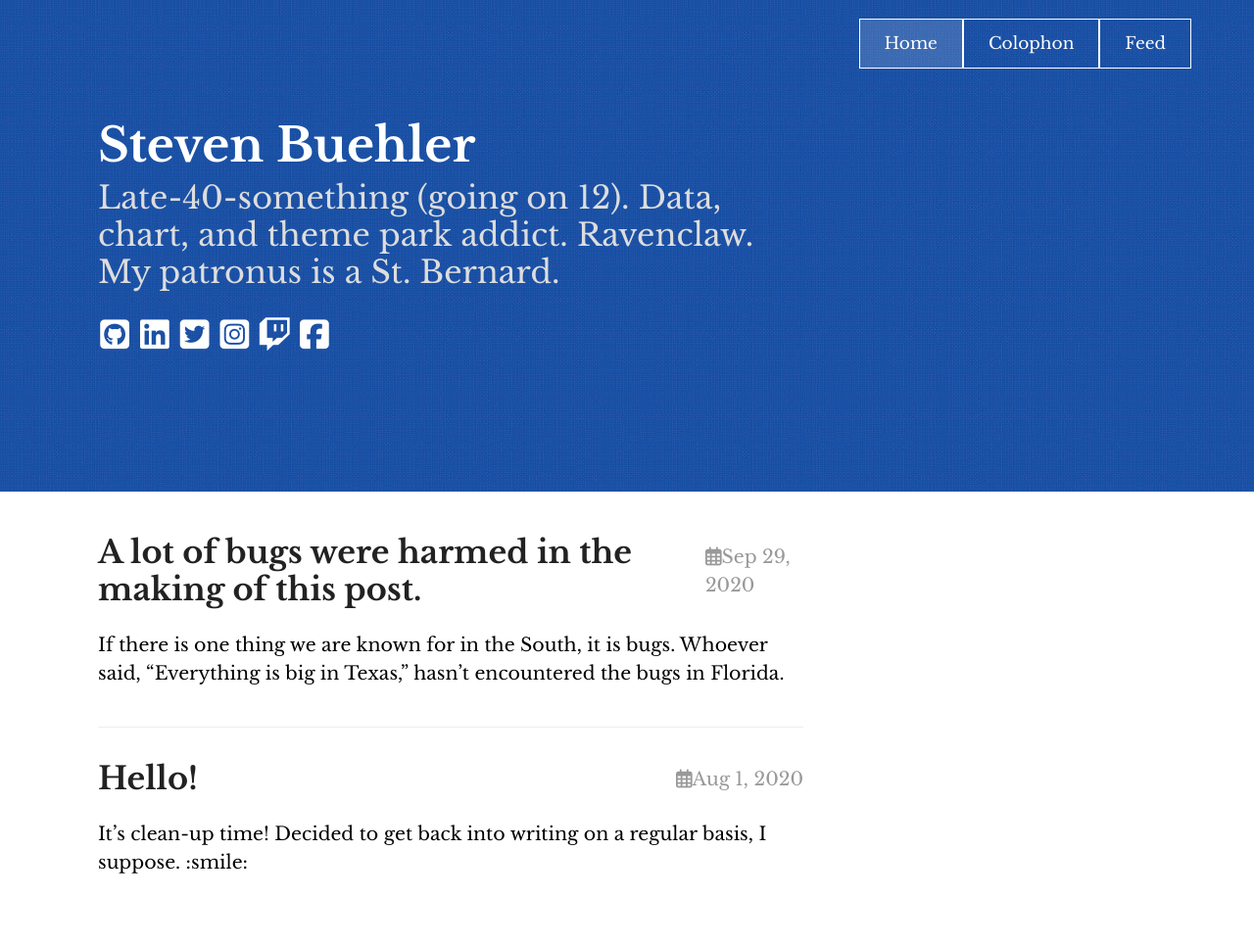
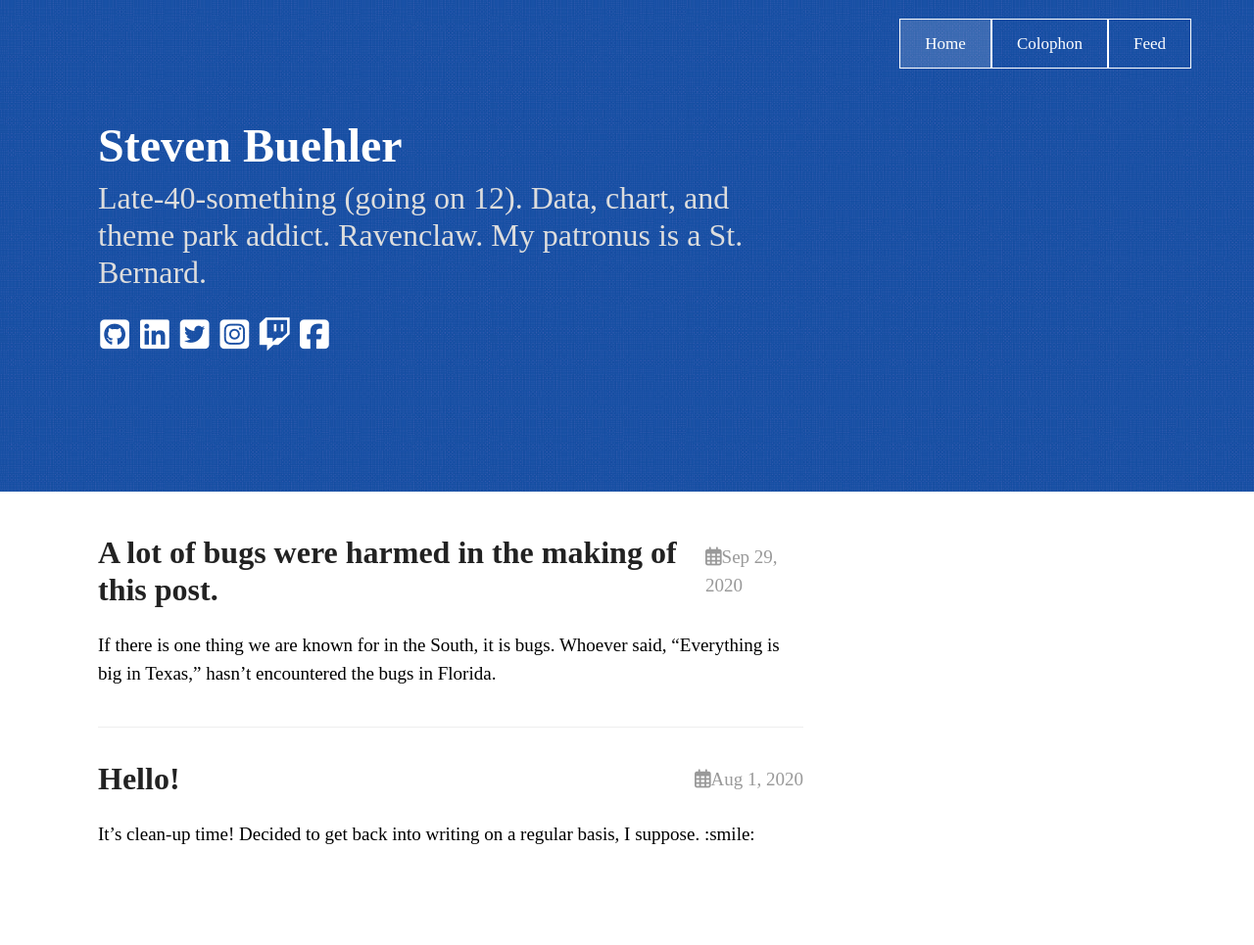
Before and after one commit to stevenbuehler/stevenbuehler.github.io, a Jekyll site: the page built from index.md, in a window 1280 px wide. Shown: the whole page at 98% size. Built offline with Jekyll 4.4.1, drawn with Linux system fonts in a browser that asks for light colours; nearby versions of some CDN libraries; some web fonts are replaced; after the commit the page ends 935 px from its top, so only the background shows below that.

Commit message:
Updated font to Source Serif Pro

```diff
--- a/_sass/theme.scss
+++ b/_sass/theme.scss
@@ -2,7 +2,7 @@
 @import 'ext/normalize';
 @import 'begin';
 @import 'syntax';
-@import url('https://fonts.googleapis.com/css2?family=Libre+Baskerville:ital,wght@0,400;0,700;1,400&display=swap');
+@import url('https://fonts.googleapis.com/css2?family=Source+Serif+Pro:ital,wght@0,200;0,300;0,400;0,600;0,700;0,900;1,200;1,300;1,400;1,600;1,700;1,900&display=swap');
 
 $linkColor: #999;
 $mobileW: 768px;
@@ -18,7 +18,7 @@ $lightGray: #eee;
 }
 
 body {
-	font-family: 'Libre Baskerville', serif;
+	font-family: 'Source Serif Pro', serif;
 	@include fluidType(16px, 19px);
 	line-height: 1.55em;
 	margin: 0;
```
